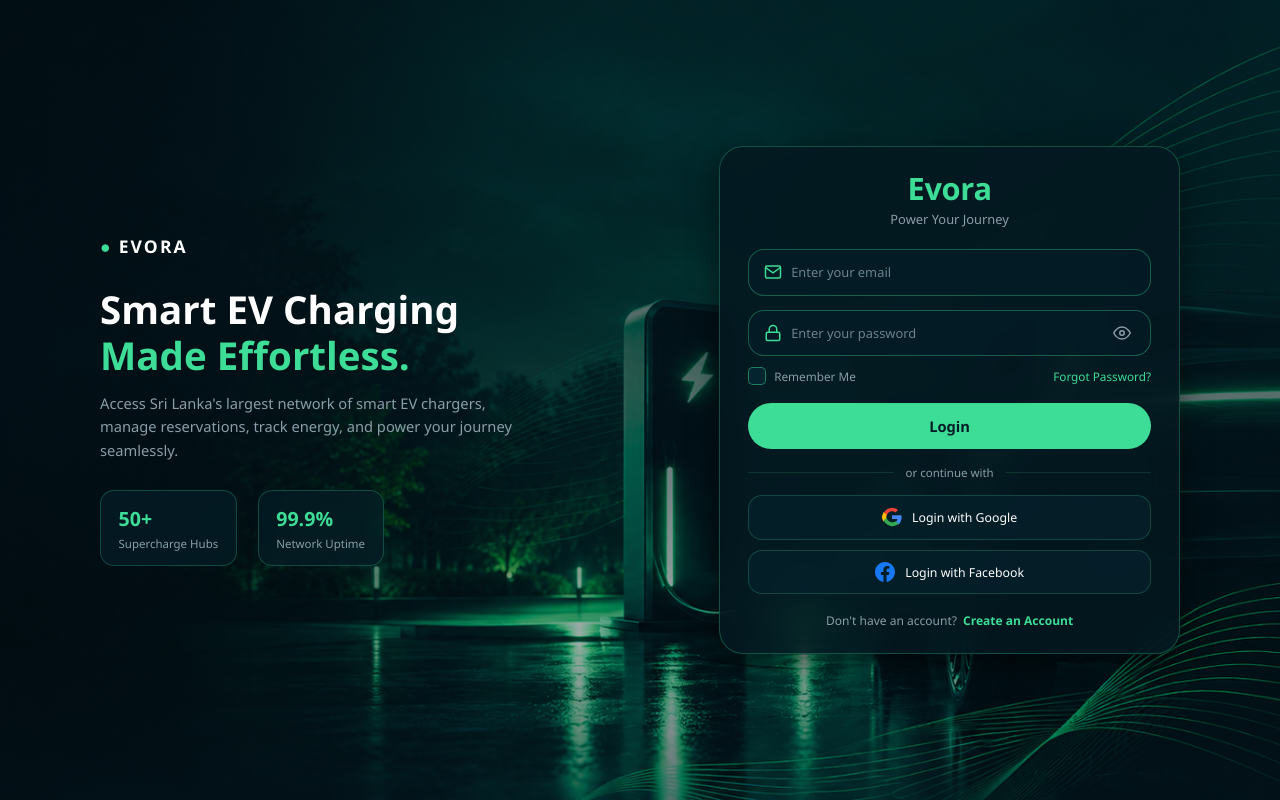
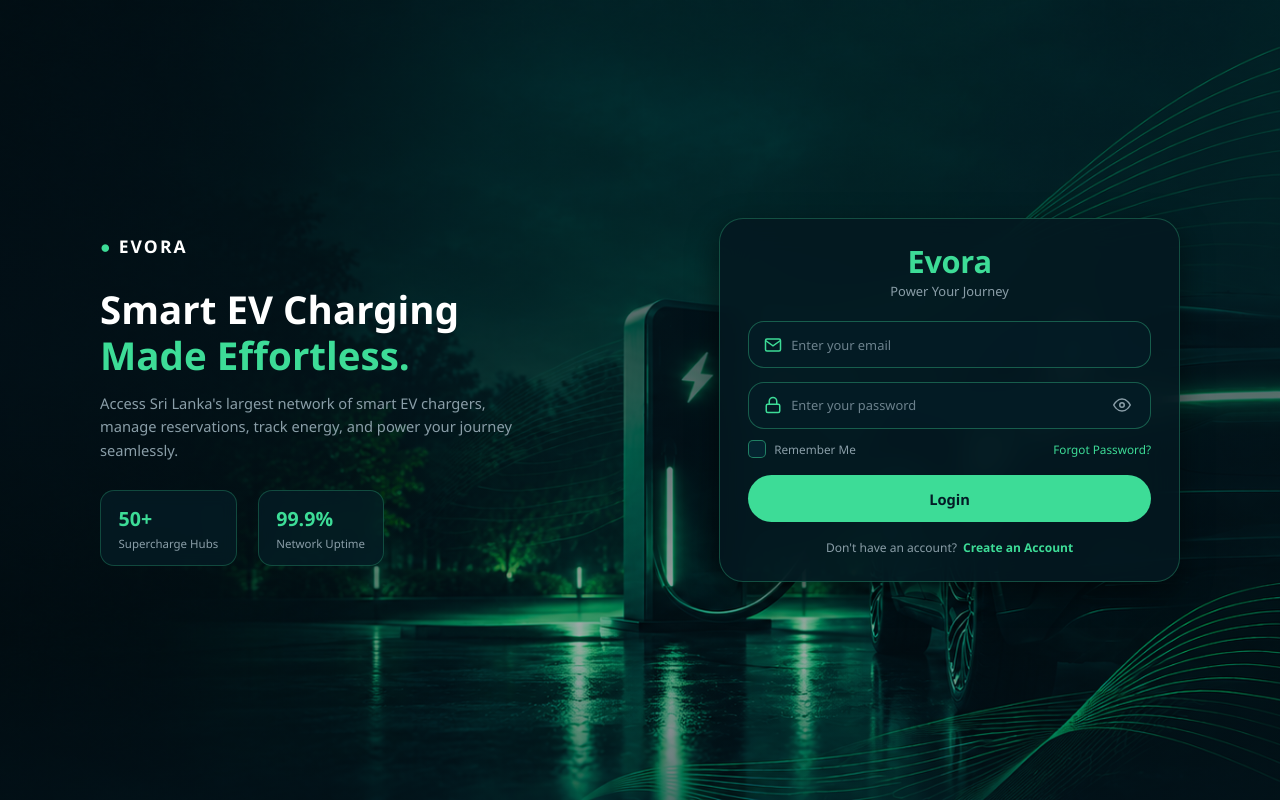
Before and after one commit to ChanukiSemini/EVORA, a React (Vite) app in the folder evora-frontend/: page /login in a window 1280 px wide. Built offline with nearby package versions, Linux system fonts and the light colour scheme; no server answers; a web font is replaced by a local one.

Commit message:
refactor(auth): remove Google and Facebook social login buttons from login page

```diff
--- a/evora-frontend/src/pages/Login.jsx
+++ b/evora-frontend/src/pages/Login.jsx
@@ -62,14 +62,6 @@ export default function Login() {
     } finally {
       setIsLoading(false);
     }
-  };
-
-  const handleSocialLogin = (provider) => {
-    setIsLoading(true);
-    setTimeout(() => {
-      setIsLoading(false);
-      navigate('/book-charger');
-    }, 400);
   };
 
   return (
@@ -215,55 +207,6 @@ export default function Login() {
               </button>
             </form>
 
-            {/* Divider */}
-            <div className="login-divider">
-              <span className="divider-line" />
-              <span className="divider-text">or continue with</span>
-              <span className="divider-line" />
-            </div>
-
-            {/* Social Logins */}
-            <div className="login-social-group">
-              {/* Google */}
-              <button
-                type="button"
-                className="btn-social-login"
-                onClick={() => handleSocialLogin('Google')}
-              >
-                <svg className="social-icon" viewBox="0 0 24 24" width="20" height="20">
-                  <path
-                    fill="#EA4335"
-                    d="M12 5c1.6 0 3 .6 4.1 1.7l3.1-3.1C17.3 1.8 14.8 1 12 1 7.5 1 3.7 3.6 1.9 7.3l3.7 2.9C6.5 7.4 9 5 12 5z"
-                  />
-                  <path
-                    fill="#4285F4"
-                    d="M23.5 12.3c0-.8-.1-1.6-.2-2.3H12v4.5h6.5c-.3 1.5-1.1 2.8-2.4 3.7l3.7 2.9c2.2-2 3.7-5 3.7-8.8z"
-                  />
-                  <path
-                    fill="#FBBC05"
-                    d="M5.6 14.8c-.2-.7-.4-1.5-.4-2.8s.2-2.1.4-2.8L1.9 6.3C.7 8.7 0 10.3 0 12s.7 3.3 1.9 5.7l3.7-2.9z"
-                  />
-                  <path
-                    fill="#34A853"
-                    d="M12 23c3.2 0 6-1.1 8-3l-3.7-2.9c-1.1.7-2.5 1.2-4.3 1.2-3 0-5.5-2.4-6.4-5.2L1.9 16C3.7 19.7 7.5 23 12 23z"
-                  />
-                </svg>
-                <span>Login with Google</span>
-              </button>
-
-              {/* Facebook */}
-              <button
-                type="button"
-                className="btn-social-login"
-                onClick={() => handleSocialLogin('Facebook')}
-              >
-                <svg className="social-icon" viewBox="0 0 24 24" width="20" height="20" fill="#1877F2">
-                  <path d="M24 12.073c0-6.627-5.373-12-12-12s-12 5.373-12 12c0 5.99 4.388 10.954 10.125 11.854v-8.385H7.078v-3.47h3.047V9.43c0-3.007 1.792-4.669 4.533-4.669 1.312 0 2.686.235 2.686.235v2.953H15.83c-1.491 0-1.956.925-1.956 1.874v2.25h3.328l-.532 3.47h-2.796v8.385C19.612 23.027 24 18.062 24 12.073z" />
-                </svg>
-                <span>Login with Facebook</span>
-              </button>
-            </div>
-
             {/* Footer / Create Account Link */}
             <div className="login-card-footer">
               <span className="footer-label">Don't have an account?</span>{' '}
```
